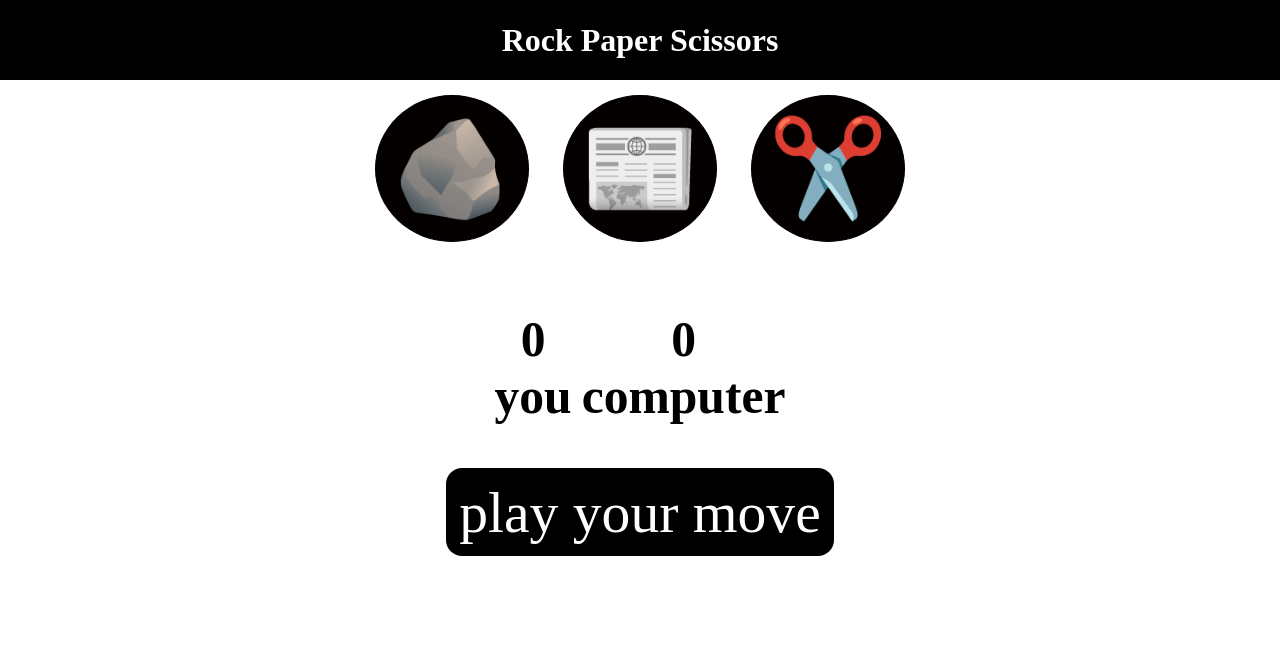
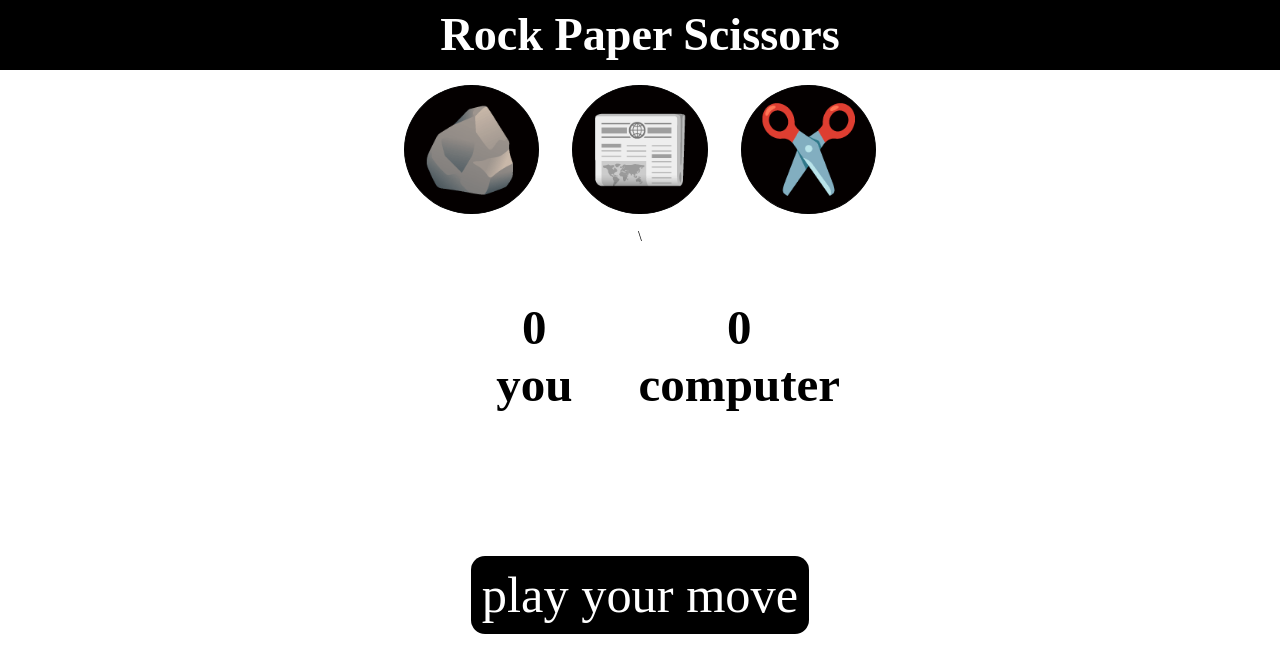
Before and after one commit to manoj-jm/fun-frontend, a plain HTML site: page RockPaperScissor/index.html in a window 1280 px wide. Drawn offline with Linux system fonts and the light colour scheme.

Commit message:
"added modified files "

```diff
--- a/RockPaperScissor/index.html
+++ b/RockPaperScissor/index.html
@@ -15,17 +15,22 @@
     <div class="chooice" id="rock">🪨</div>
     <div class="chooice" id="paper">📰</div>
     <div class="chooice" id="scissor">✂️</div>
+
+    <!-- <div class="users"></div>
+    <div class="comput"></div> -->
   </div>
 
-  <!-- score-board -->
-  <div class="score-board">
-    <div class="scroe">
-      <p id="user-score">0</p>
-      <p>you</p>
-    </div>
-    <div class="scroe">
-      <p id="comp-score">0</p>
-      <p>computer</p>
+  <!-- score-board -->\
+  <div class="score-container">
+    <div class="score-board">
+      <div class="scroe">
+        <p style="font-size: 3.5rem" user-score">0</p>
+        <p style="font-size: 3.5rem;">you</p>
+      </div>
+      <div class="scroe">
+        <p style="font-size: 3.5rem" id="comp-score">0</p>
+        <p style="font-size: 3.5rem" >computer</p>
+      </div>
     </div>
   </div>
   <!-- msg-container -->
--- a/RockPaperScissor/script.js
+++ b/RockPaperScissor/script.js
@@ -1,18 +1,24 @@
 let userScore = 0;
 let compScore = 0;
+let userPic;
+let compPic;
 
 const choices = document.querySelectorAll(".chooice");
 const msg = document.querySelector("#msg");
 const uscr = document.querySelector("#user-score");
 const cscr = document.querySelector("#comp-score");
+
 const playGame = (uch) => {
   let arr = ["rock", "paper", "scissor"];
   let rand = Math.floor(Math.random() * 3);
+  compPic = arr[rand];
+  console.log("computer: " + compPic);
   let cch = arr[rand];
 
   if (uch === "rock") {
     if (uch === "rock" && cch === "rock") {
       msg.textContent = " It's Draw ! ";
+      return;
     }
     if (uch === "rock" && cch === "paper") {
       compScore += 1;
@@ -30,6 +36,7 @@ const playGame = (uch) => {
   if (uch === "paper") {
     if (uch === "paper" && cch === "paper") {
       msg.textContent = " It's Draw ! ";
+      return;
     }
     if (uch === "paper" && cch === "scissor") {
       compScore += 1;
@@ -47,6 +54,7 @@ const playGame = (uch) => {
   if (uch === "scissor") {
     if (uch === "scissor" && cch === "scissor") {
       msg.textContent = " It's Draw ! ";
+      return;
     }
     if (uch === "scissor" && cch === "rock") {
       compScore += 1;
@@ -63,7 +71,9 @@ const playGame = (uch) => {
   }
 };
 choices.forEach((element) => {
-  element.addEventListener("click", () => {
+  element.addEventListener("click", (e) => {
+    userPic = e.target.id;
+    console.log("user :", userPic);
     const userChoice = element.getAttribute("id");
     playGame(userChoice);
   });
--- a/RockPaperScissor/style.css
+++ b/RockPaperScissor/style.css
@@ -1,6 +1,7 @@
 *{
   margin: 0;padding: 0;
   text-align: center;
+  font-size: 14px;
 }
 
 h1{
@@ -8,6 +9,7 @@ h1{
   color: white;
   height: 5rem;
   line-height:5rem;
+  font-size:3.3rem;
 }
 
 .chooice{
@@ -25,12 +27,22 @@ h1{
   box-shadow: 0px 0px 0px 2px rgb(96, 96, 96);
 }
 
-.score-board{
+.score-container{
   display: flex;
   justify-content: center;
+  align-items: center;
+}
+
+
+
+.score-board{
+  text-align: center;
+  width:400px;
+  display: grid;
+  grid-template-rows: 1fr 1fr;
+  grid-template-columns: 1fr 1fr;
   column-gap: 10px;
   margin: 54px;
-  font-size: 3.1rem;
   font-weight: 800;
 }
 
@@ -38,8 +50,9 @@ h1{
   background-color: #000;
   color: white;
   display: inline;
-
   font-size: 3.6rem;
   padding: .8rem;
+  position: relative;
+  bottom: 15px;
   border-radius: 1rem;
 }
```
